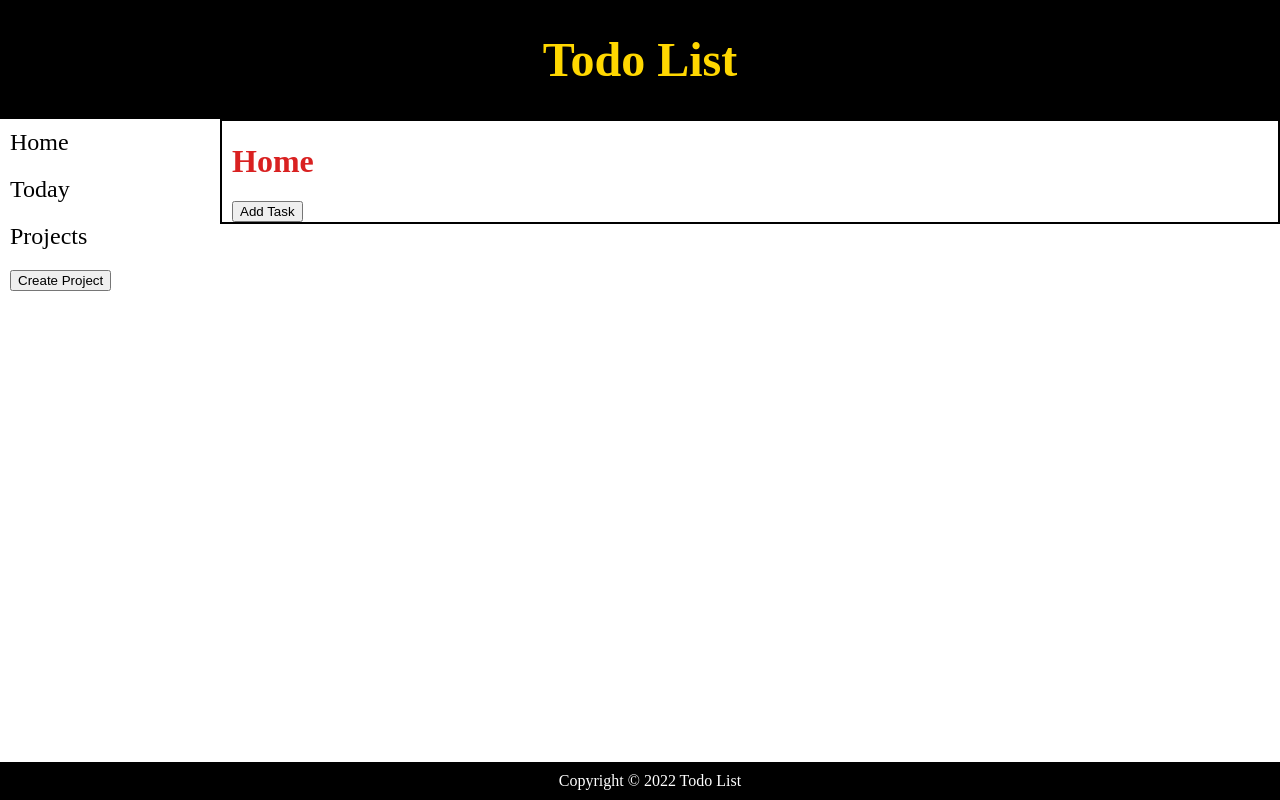
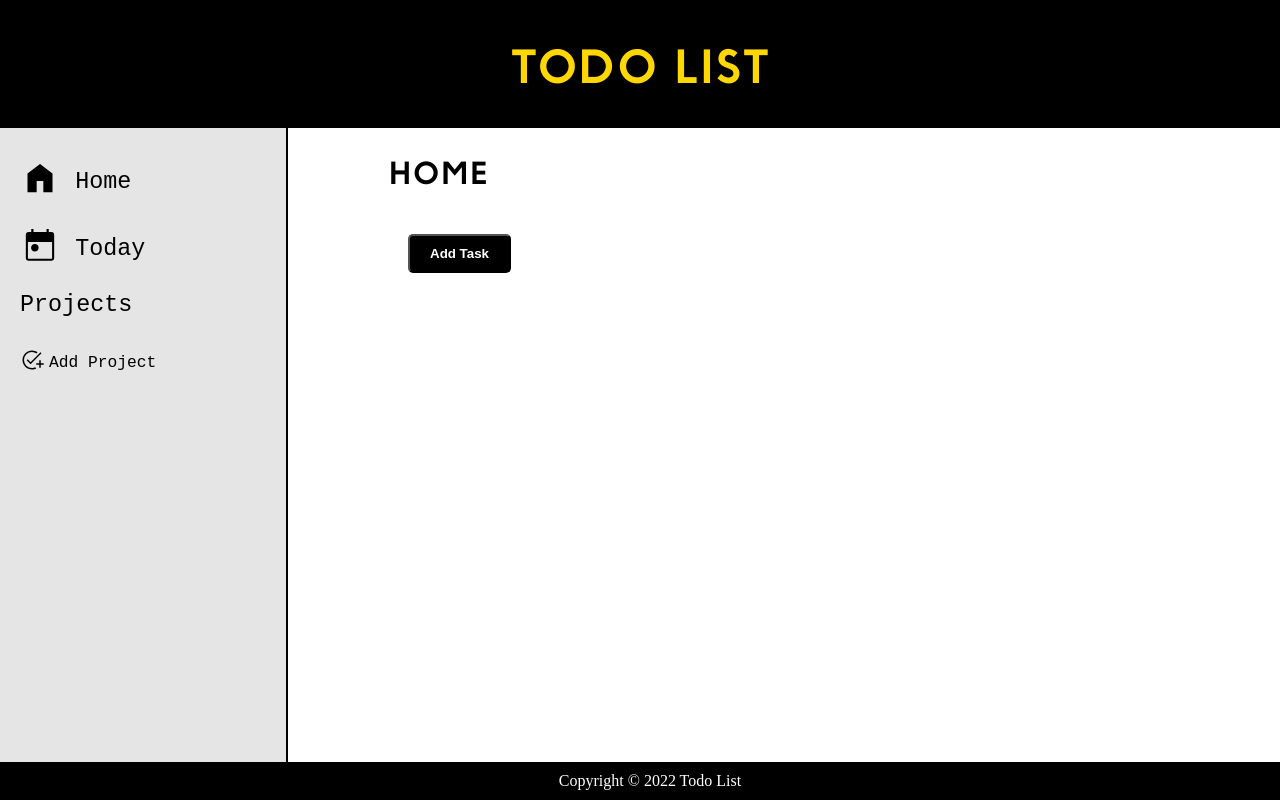
Before and after one commit to joshuaobare/todo-list, a website built with webpack: page dist/index.html in a window 1280 px wide. Shown: the top 800 px of the page. Built offline with Linux system fonts and the light colour scheme.

Commit message:
added icons to html. css updated

```diff
--- a/src/DOM.js
+++ b/src/DOM.js
@@ -292,7 +292,7 @@ function iterate(obj,tab) {
                         individualproj.classList.add(individualprojid)
                     }
                     let div = document.createElement("div")
-                    div.innerHTML = `${obj[key]} <br>`
+                    div.innerHTML = `${obj[key]}`
                     individualproj.appendChild(div)
                     projectContainer.appendChild(individualproj)
 
@@ -339,7 +339,7 @@ function projectsToday(obj,tab) {
                         thisproj.classList.add(thisprojid)
                     }
                     let div = document.createElement("div")
-                    div.innerHTML = `${obj[key]} <br>`
+                    div.innerHTML = `${obj[key]}`
                     thisproj.appendChild(div)
                     projectContainer.appendChild(thisproj)
 
@@ -638,6 +638,7 @@ function removeProj(e) {
 function displayToday(e) {
     rightSection.innerHTML = ""
     projectHeader.innerHTML = "Today"
+    projectHeader.classList.add("homeHeading")
     projectDate(e)
     // projectContainer.innerHTML = ""
     rightSection.appendChild(projectHeader)
--- a/src/style.css
+++ b/src/style.css
@@ -1,10 +1,17 @@
+@font-face {
+    font-family:baufra ;
+    src: url(./fonts/BaufraBold.ttf);
+}
+
 body {
     margin: 0;
+    overflow: hidden;
 }
 #container {
     display: flex;
     color: #D92121;
     flex-direction: column;
+    font-family: monospace;
 }
 
 #main {
@@ -13,13 +20,17 @@ body {
 
 #rightSection {
     flex-grow:4;
-    border: 2px solid black;
-    padding-left: 10px;
+    border-left: 2px solid black;
+    padding-left: 100px;
+
 }
 
 #header {
     background-color: black;
     color: gold;
+    text-transform: uppercase;
+    font-family: baufra;
+
 }
 .todo-form , .project-todo-form{
     display: flex;
@@ -38,6 +49,7 @@ body {
 .projectname {
     margin-left: 20px;
     font-size: 1.25em;
+    padding: 5px;
 }
 
 .projectname:hover, .home:hover, .today:hover {
@@ -49,14 +61,16 @@ body {
     display: flex;
     flex-direction: column;
     gap:20px;
-    width: 200px;
+    width: 20vw;
     padding: 10px;
-
+    background-color: rgb(0, 0, 0,10%);
+    padding-left: 20px;
+    padding-top: 30px;
 
 }
 
 .navbar-title {
-    font-size: 1.5em;
+    font-size: 1.8em;
     color: black;
 
 }
@@ -79,7 +93,12 @@ footer {
 .home-todos, .project-todos {
     display: flex;
     justify-content: space-between;
-    padding: 20px;
+    padding-right: 100px;
+    padding-left: 20px;
+    padding-top:20px ;
+    padding-bottom: 20px;
+    font-size: 1.5em;
+
 }
 
 .home-todos:hover, .project-todos:hover {
@@ -103,9 +122,55 @@ footer {
 }
 
 #rightSection, #navBar {
-    height: 100%;
+    height: 100vh;
 }
 
 #main-form-dialog, #secondary-form-dialog {
     width: 200px;
 }
+
+.homeHeading,#homeHeading {
+    font-size: 2em;
+    color: black;
+    text-transform:uppercase;
+    font-family: baufra;
+}
+
+#home, #today{
+    display: grid;
+    gap: 5px;
+    grid-template-columns: 1fr 4fr;
+    justify-content: center;
+    align-items: center;
+
+}
+#createproject {
+    display: flex;
+    gap: 5px;
+    color: black;
+    justify-content: flex-start;
+    align-items: center;
+    cursor: pointer;
+    font-size: 1.25em;
+}
+
+#createproject:hover {
+    color: rgb(0, 0, 0,80%);
+}
+
+#projectSection {
+    margin-top: 10px;
+}
+button {
+    cursor: pointer;
+    padding: 10px 20px;
+    background-color: black;
+    color: white;
+    border-radius: 5px;
+    font-weight: bolder;
+}
+
+#addtask {
+    margin-left: 20px;
+    margin-top: 20px;
+}
```
Also changed, not shown: dist/49faeea61e2ae8e932ef.ttf (added), dist/index.html, dist/main.js, src/fonts/BaufraBold.ttf (added), src/icons/bookmark.svg (added), src/icons/home.svg (added), src/icons/project.svg (added), src/icons/task.svg (added), src/icons/today.svg (added).
